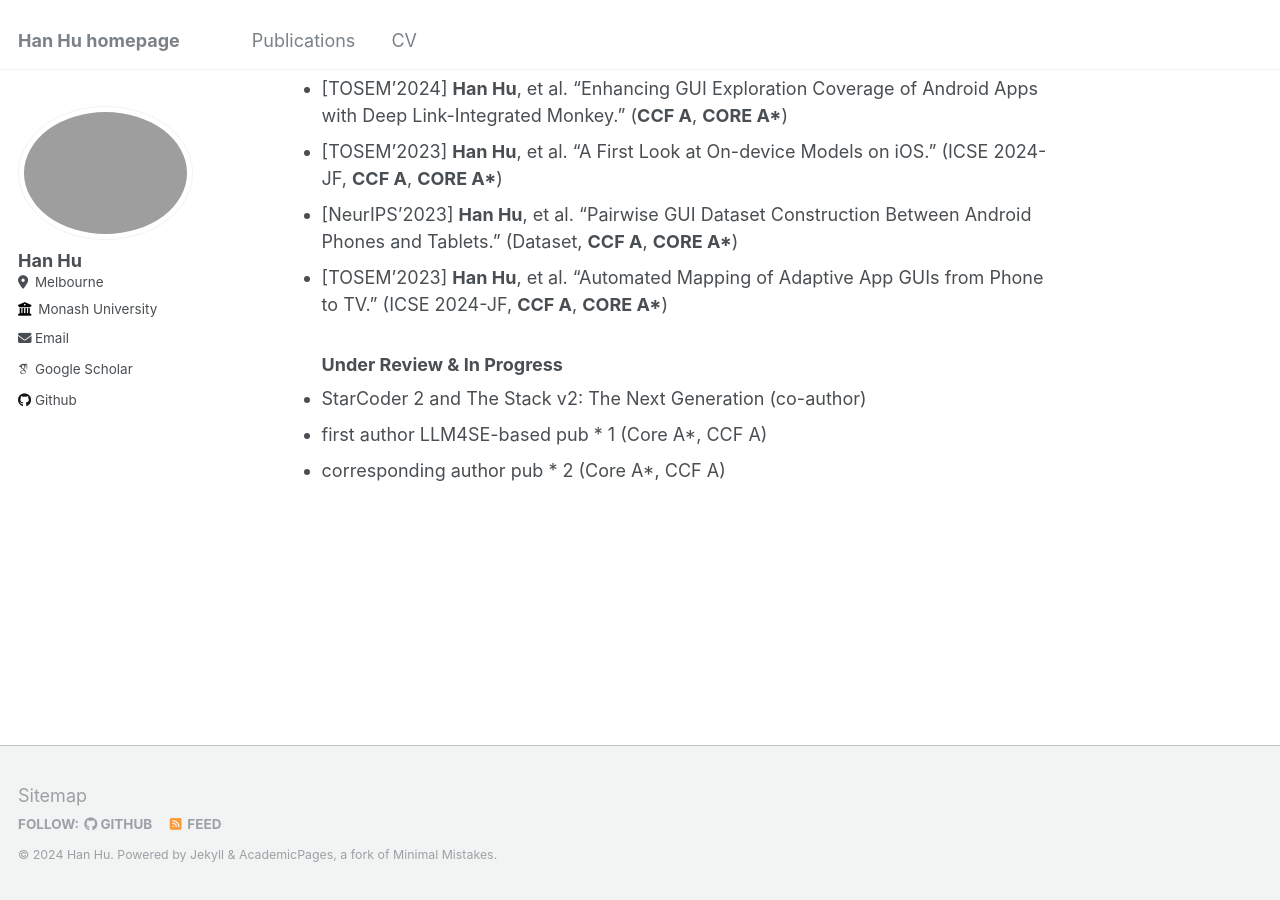
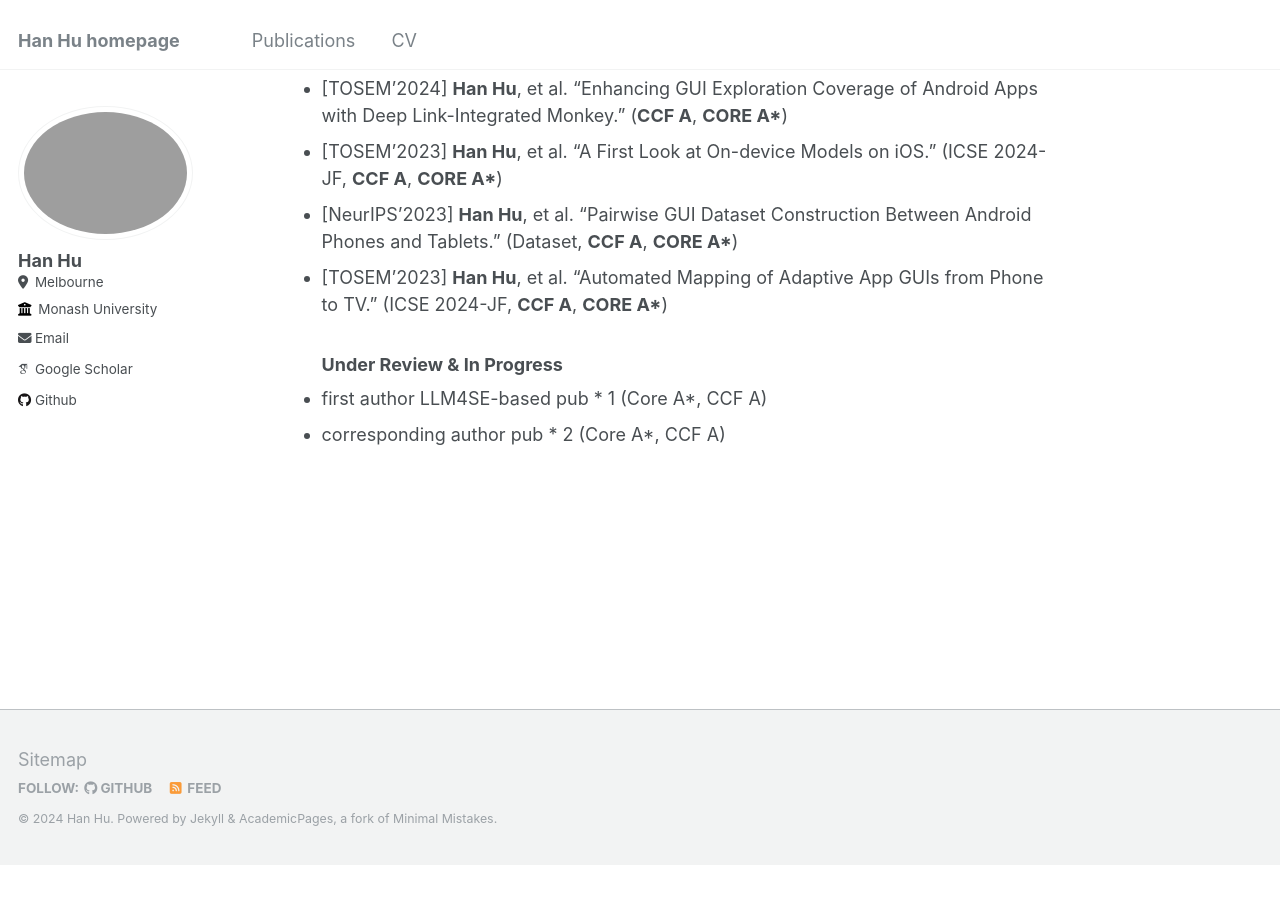
Before and after one commit to huhanGitHub/huhanGitHub.github.io, a Jekyll site: the page built from _pages/about.md, in a window 1280 px wide and 900 px high, scrolled down 1187 px. Built offline with Jekyll 4.4.1, drawn with Linux system fonts in a browser that asks for light colours; some web fonts are replaced; after the commit the page ends 2051 px from its top, so only the background shows below that.

Commit message:
Update about.md

```diff
--- a/_pages/about.md
+++ b/_pages/about.md
@@ -41,6 +41,5 @@ I am particularly drawn to industry-driven projects and positions in industry th
 
 
   ### Under Review & In Progress
-- StarCoder 2 and The Stack v2: The Next Generation (co-author)
 - first author LLM4SE-based pub * 1 (Core A*, CCF A)
 - corresponding author pub * 2 (Core A*, CCF A)
```
